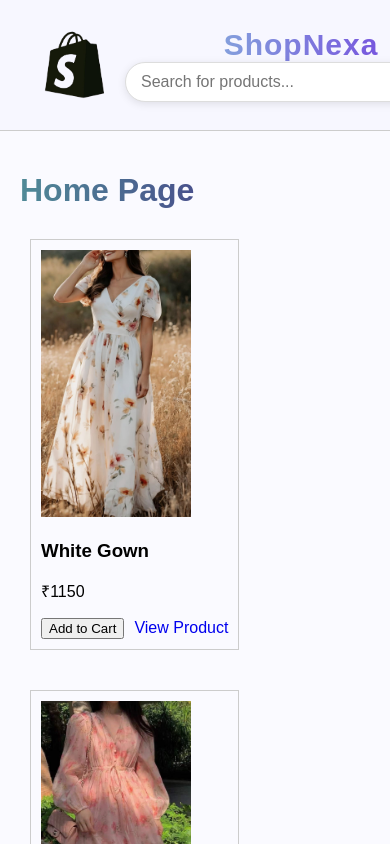
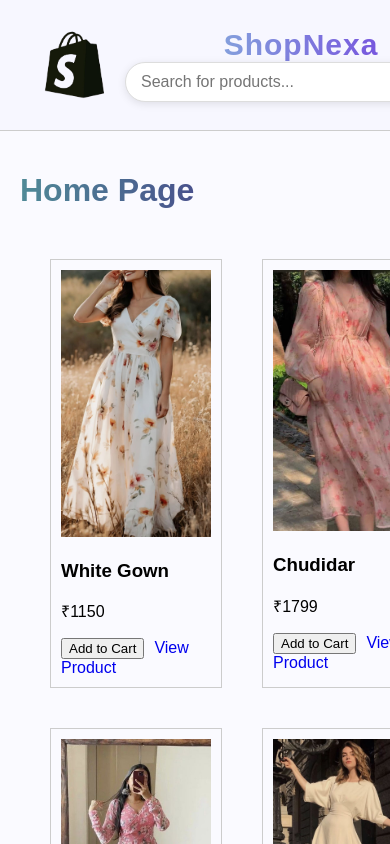
Before and after one commit to Mohammedsiraj27/Product_Details, a React (Vite) app in the folder Product Details/: page / in a window 390 px wide. Shown: the top 844 px of the page. Built offline with nearby package versions, Linux system fonts and the light colour scheme.

Commit message:
Updated project with new changes

```diff
--- /dev/null
+++ b/Product Details/src/pages/Home.css
@@ -0,0 +1,22 @@
+.product-grid {
+  display: grid;
+  gap: 20px;
+
+  /* Laptop default */
+  grid-template-columns: repeat(5, 1fr);
+  padding: 20px;
+}
+
+/* Tablet (max width 1024px) → 4 per row */
+@media (max-width: 1024px) {
+  .product-grid {
+    grid-template-columns: repeat(4, 1fr);
+  }
+}
+
+/* Mobile (max width 600px) → 2 per row */
+@media (max-width: 600px) {
+  .product-grid {
+    grid-template-columns: repeat(2, 1fr);
+  }
+}
--- a/Product Details/src/pages/Home.jsx
+++ b/Product Details/src/pages/Home.jsx
@@ -1,3 +1,4 @@
+import "./Home.css";
 import { useState } from "react";
 import products from "../data/products";
 import ProductCard from "../components/ProductCard";
@@ -10,14 +11,8 @@ const Home = ({ searchValue }) => {
   return (
     <div style={{ padding: "20px" }}>
       <h1 style={{ background: "linear-gradient(90deg, #508a97ff, #401881ff)",WebkitBackgroundClip: "text",WebkitTextFillColor: "transparent",fontSize: "32px",fontWeight: "bold",marginBottom: "20px"}}>Home Page</h1>
-      <div
-        style={{
-          display: "flex",
-          flexWrap: "wrap",
-          gap: "20px",
-        }}
-      >
-        {filteredProducts.map((product) => (
+      <div className="product-grid">
+      {filteredProducts.map((product) => (
           <ProductCard key={product.id} product={product} />
         ))}
 
```
